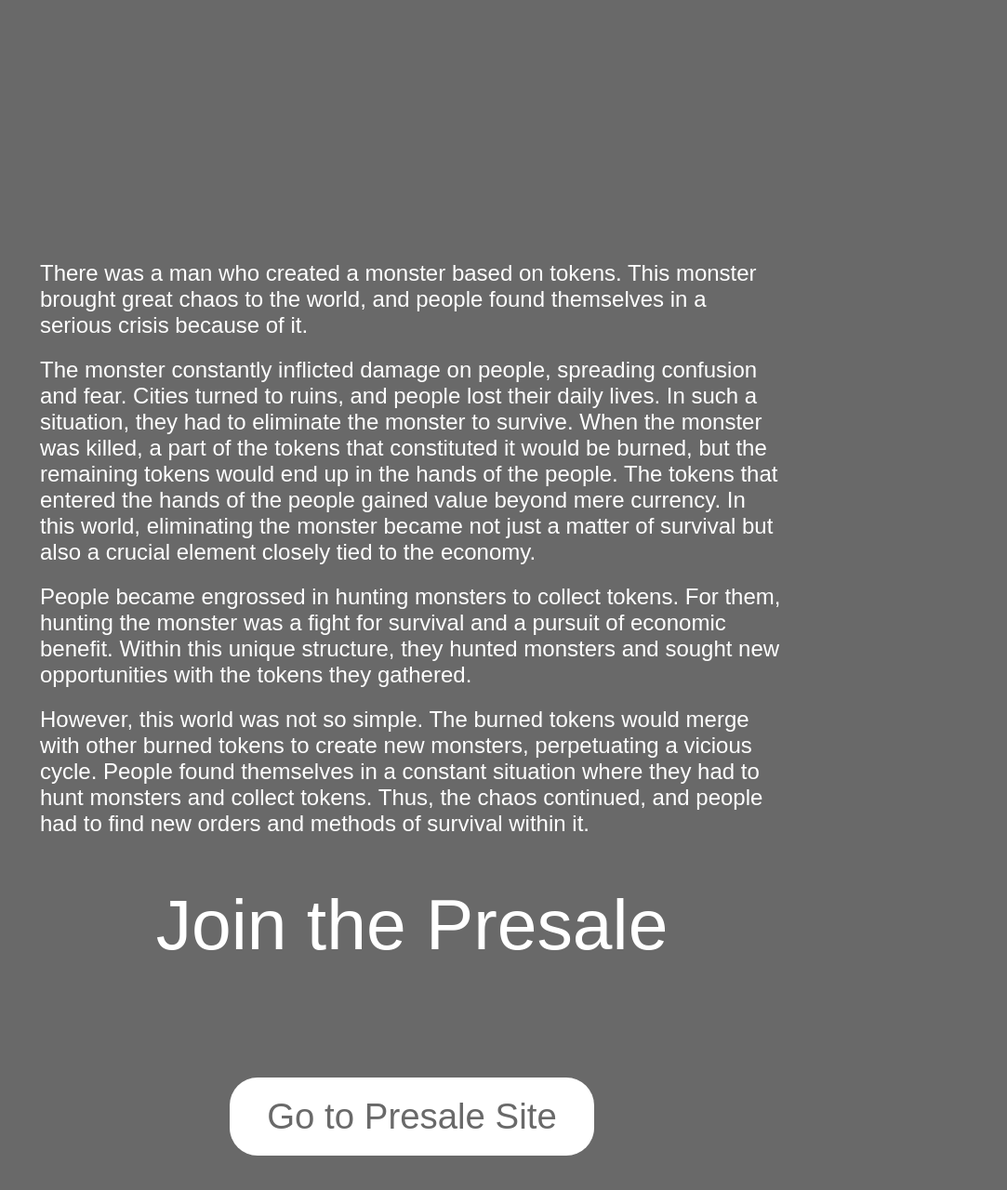
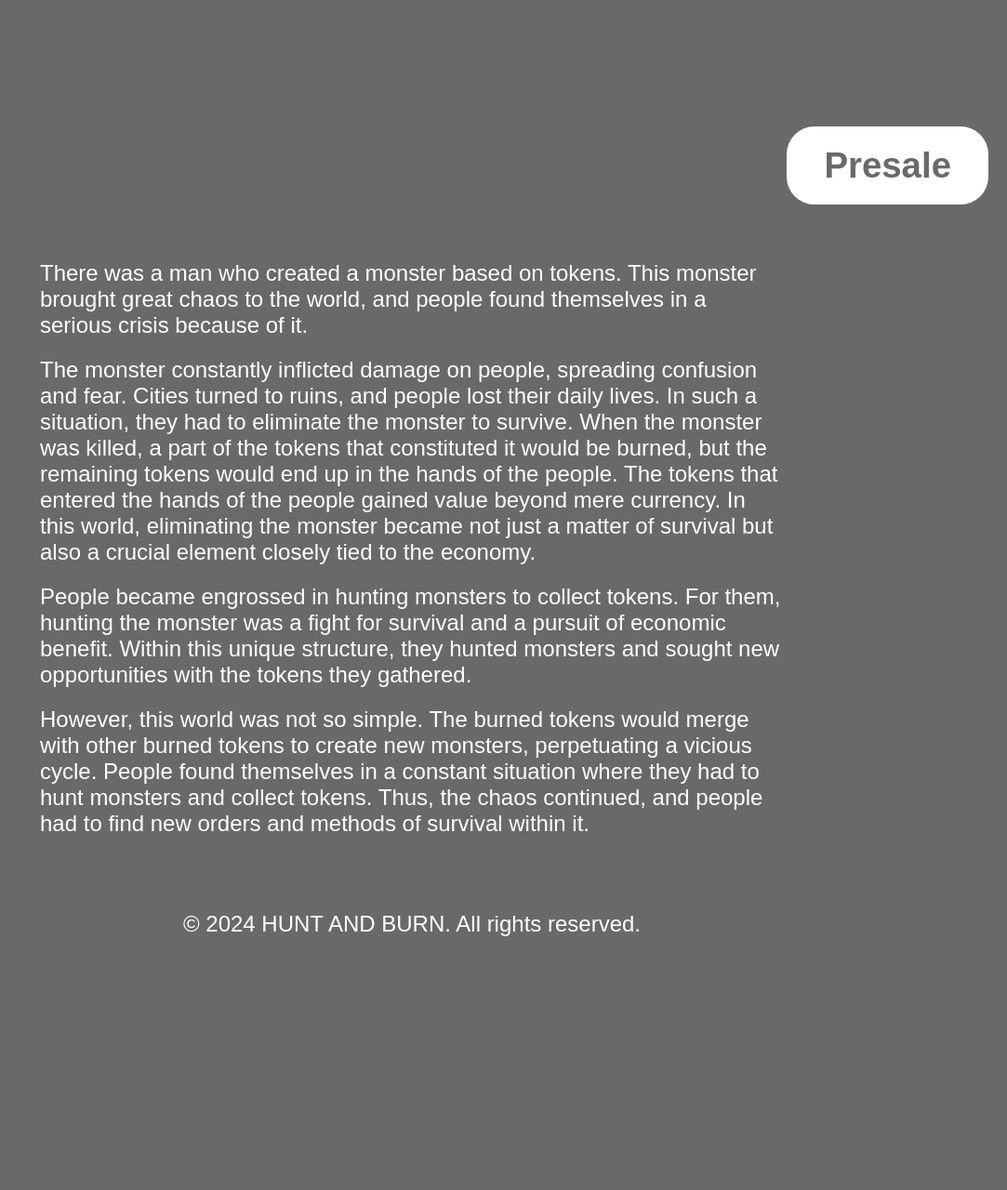
Before and after one commit to HUNTANDBURN/HUNT-AND-BURN, a plain HTML site: page index.html in a window 1280 px wide. Shown: the part 560-1840 px from the top of the page at 93% size, without its empty margins (197-1280 px from the left). After the commit the page ends 1568 px from the top, so only its background shows below. Drawn offline with Linux system fonts and the light colour scheme.

Commit message:
Update index.html

```diff
--- a/index.html
+++ b/index.html
@@ -86,35 +86,32 @@
             transform: translateY(50px);
         }
 
-        .join-text {
-            font-size: 4.8em;
-            color: #ffffff;
-            margin: 50px 0;
-            text-decoration: none;
-        }
-
-        .big-button {
-            display: inline-block;
-            background-color: white;
-            color: #696969;
-            font-size: 2.4em;
-            padding: 20px 40px;
-            border-radius: 30px;
-            text-decoration: none;
-            margin-top: 50px;
-            transition: background-color 0.3s ease, color 0.3s ease, transform 0.3s ease;
-        }
-
-        .big-button:hover {
-            background-color: #696969;
-            color: white;
-            transform: scale(1.15);
-        }
-
         footer {
             margin-top: 40px;
             font-size: 1.5em;
             color: #ffffff;
+        }
+
+        /* Presale Button */
+        .presale-button {
+            position: fixed;
+            bottom: 20px;
+            right: 20px;
+            background-color: #ffffff;
+            color: #696969;
+            font-size: 2.4em; /* Same as nav links */
+            padding: 20px 40px; /* Same padding as nav links */
+            border-radius: 30px;
+            text-decoration: none;
+            font-weight: bold;
+            transition: background-color 0.3s ease, color 0.3s ease, transform 0.3s ease;
+            z-index: 2000; /* Ensure the button is always on top */
+        }
+
+        .presale-button:hover {
+            background-color: #696969;
+            color: white;
+            transform: scale(1.15);
         }
     </style>
 </head>
@@ -139,15 +136,14 @@
         <div class="story">People became engrossed in hunting monsters to collect tokens. For them, hunting the monster was a fight for survival and a pursuit of economic benefit. Within this unique structure, they hunted monsters and sought new opportunities with the tokens they gathered.</div>
 
         <div class="story">However, this world was not so simple. The burned tokens would merge with other burned tokens to create new monsters, perpetuating a vicious cycle. People found themselves in a constant situation where they had to hunt monsters and collect tokens. Thus, the chaos continued, and people had to find new orders and methods of survival within it.</div>
-
-        <div class="join-text">Join the Presale</div>
     </div>
-
-    <a href="your-presale-link.html" class="big-button">Go to Presale Site</a>
 
     <footer>
         <p>&copy; 2024 HUNT AND BURN. All rights reserved.</p>
     </footer>
+
+    <!-- Presale Button -->
+    <a href="/presale" class="presale-button">Presale</a>
 
     <script>
         const title = document.querySelector('.hunt-and-burn-title');
```
